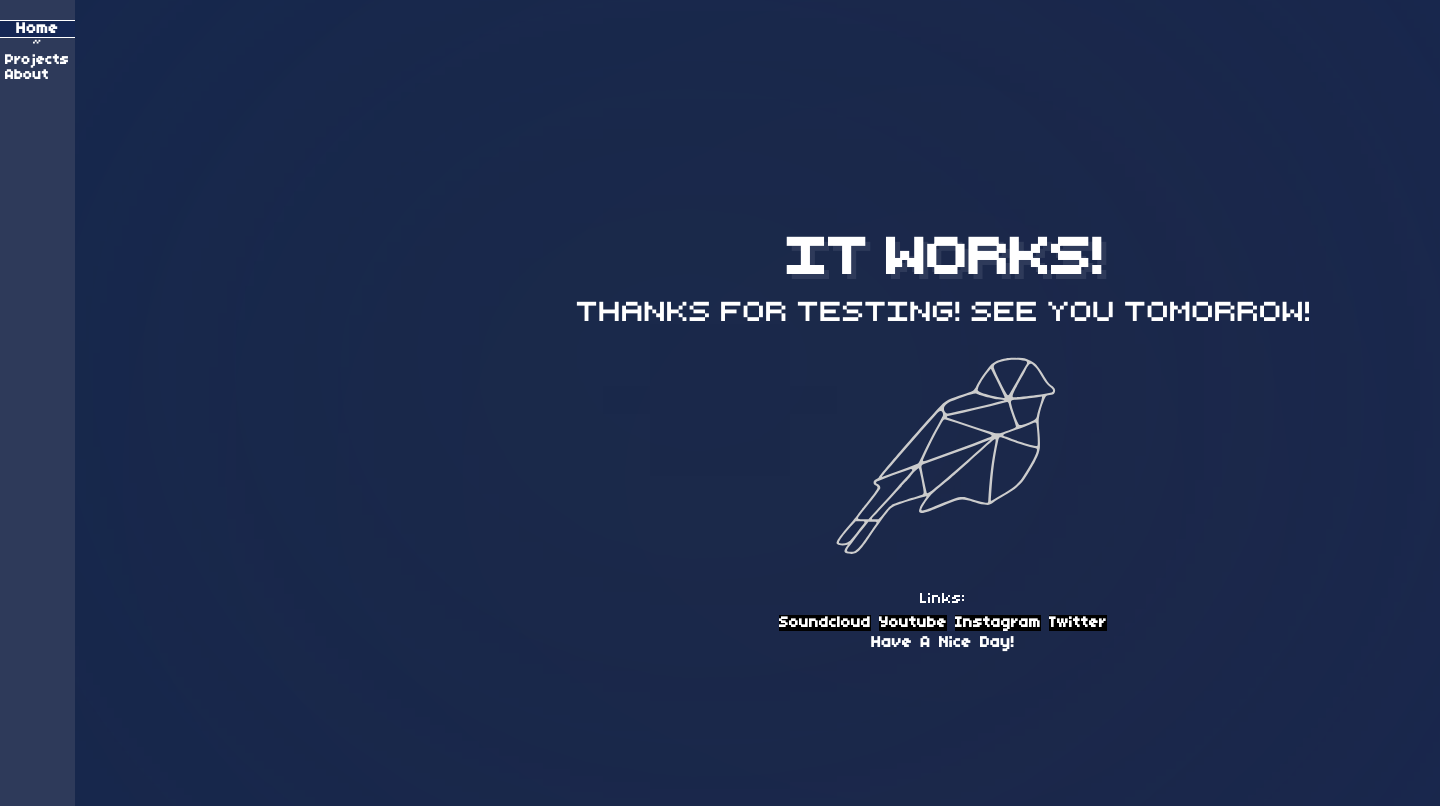
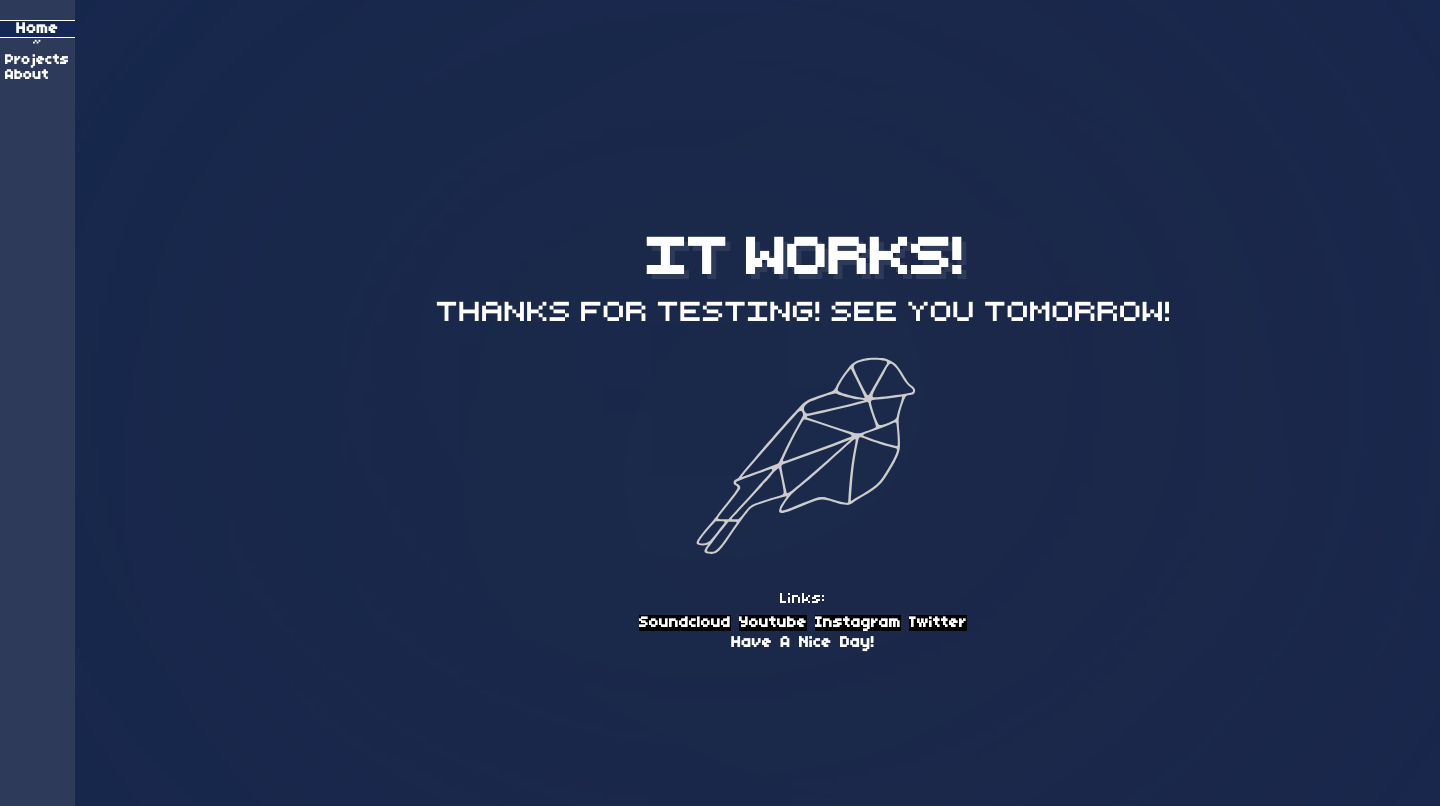
Before and after one commit to Videowelder/videowelder.xyz, a PHP site: page / in a window 1440 px wide. Run offline with PHP 8.4, Linux system fonts and the light colour scheme.

Commit message:
Update V2.css

```diff
--- a/V2.css
+++ b/V2.css
@@ -72,7 +72,6 @@ div.sub_text {
 div.main_page {
 	position: relative;
 	display: block;
-	padding: 0 70px;
 	width: 800px;
 	height: 100%;
 	margin: auto;
```
